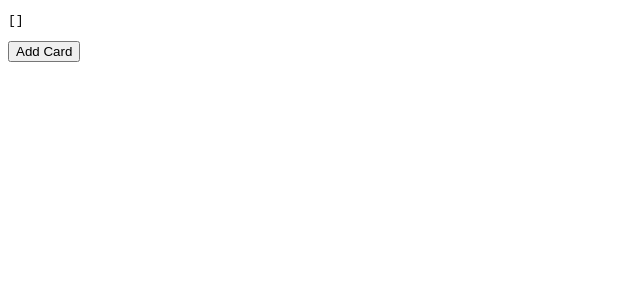
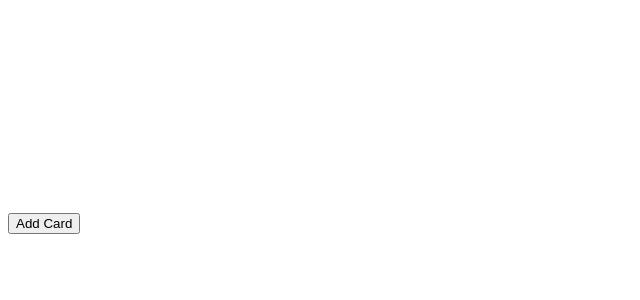
Before and after one commit to atkinchris/redux-cards, a React app: page / in a window 1280 px wide. Shown: the top 300 px of the page, without its empty margins (0-640 px from the left). Built offline with nearby package versions, Linux system fonts and the light colour scheme.

Commit message:
Add basic CSS grid

```diff
--- a/package.json
+++ b/package.json
@@ -15,6 +15,7 @@
     "babel-preset-env": "^1.6.1",
     "babel-preset-react": "^6.24.1",
     "clean-webpack-plugin": "^0.1.17",
+    "css-loader": "^0.28.8",
     "eslint": "^4.15.0",
     "eslint-config-airbnb": "^16.1.0",
     "eslint-plugin-import": "^2.8.0",
@@ -22,6 +23,7 @@
     "eslint-plugin-react": "^7.5.1",
     "extract-text-webpack-plugin": "^3.0.2",
     "html-webpack-plugin": "^2.30.1",
+    "style-loader": "^0.19.1",
     "webpack": "^3.10.0",
     "webpack-dev-server": "^2.10.0",
     "webpack-merge": "^4.1.1"
--- a/src/components/Cards.jsx
+++ b/src/components/Cards.jsx
@@ -5,8 +5,12 @@ import { connect } from 'react-redux'
 import { selectCards } from '../store/selectors'
 
 const Cards = ({ cards }) => (
-  <div>
-    <pre>{ JSON.stringify(cards) }</pre>
+  <div className="c-grid">
+    {
+      cards.map(({ id }) => (
+        <div key={id}>{ id }</div>
+      ))
+    }
   </div>
 )
 
--- /dev/null
+++ b/src/index.css
@@ -0,0 +1,6 @@
+.c-grid {
+  display: grid;
+  grid-gap: 5px;
+  grid-template-columns: repeat(auto-fit, minmax(100px, 1fr));
+  grid-template-rows: repeat(2, 100px);
+}
--- a/src/index.jsx
+++ b/src/index.jsx
@@ -5,6 +5,8 @@ import { Provider } from 'react-redux'
 import createStore from './store'
 import Cards from './components/Cards'
 import Debug from './components/Debug'
+
+import './index.css'
 
 const mountElement = document.getElementById('root')
 const store = createStore()
```
Also changed, not shown: 1 other file (tests, documents, lock files or other folders).
